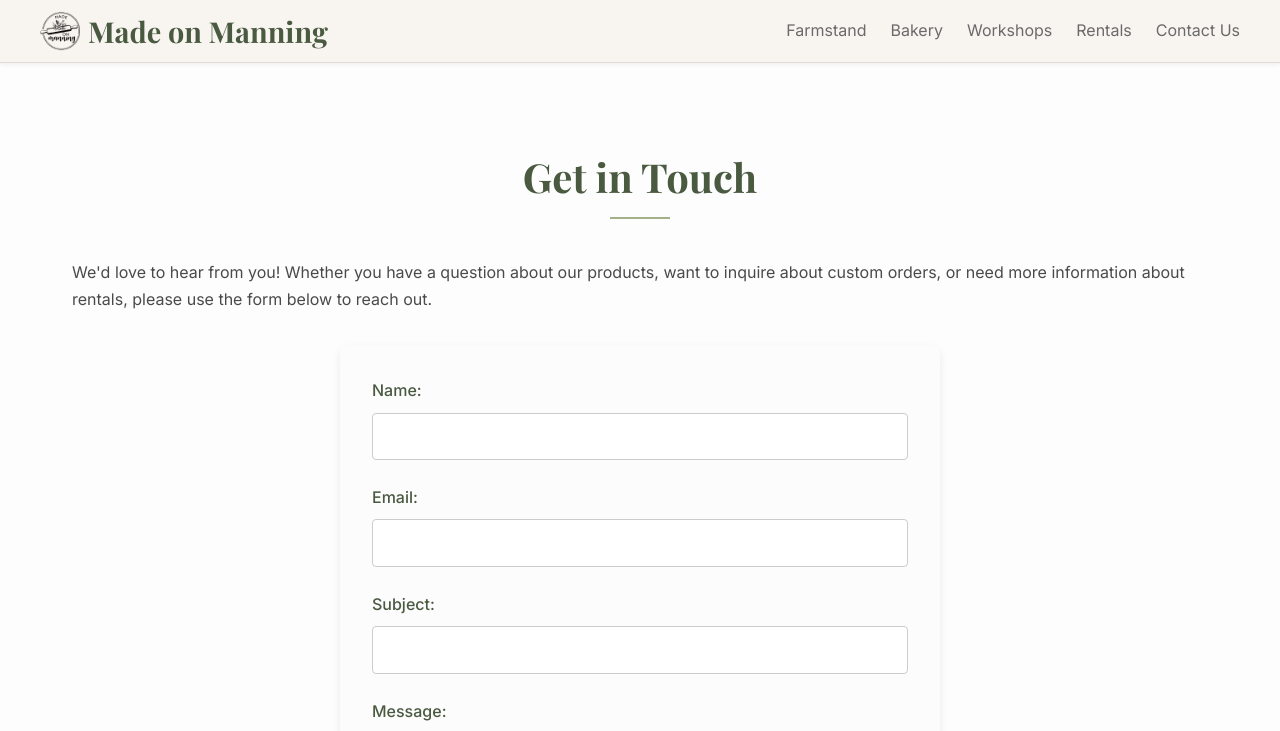
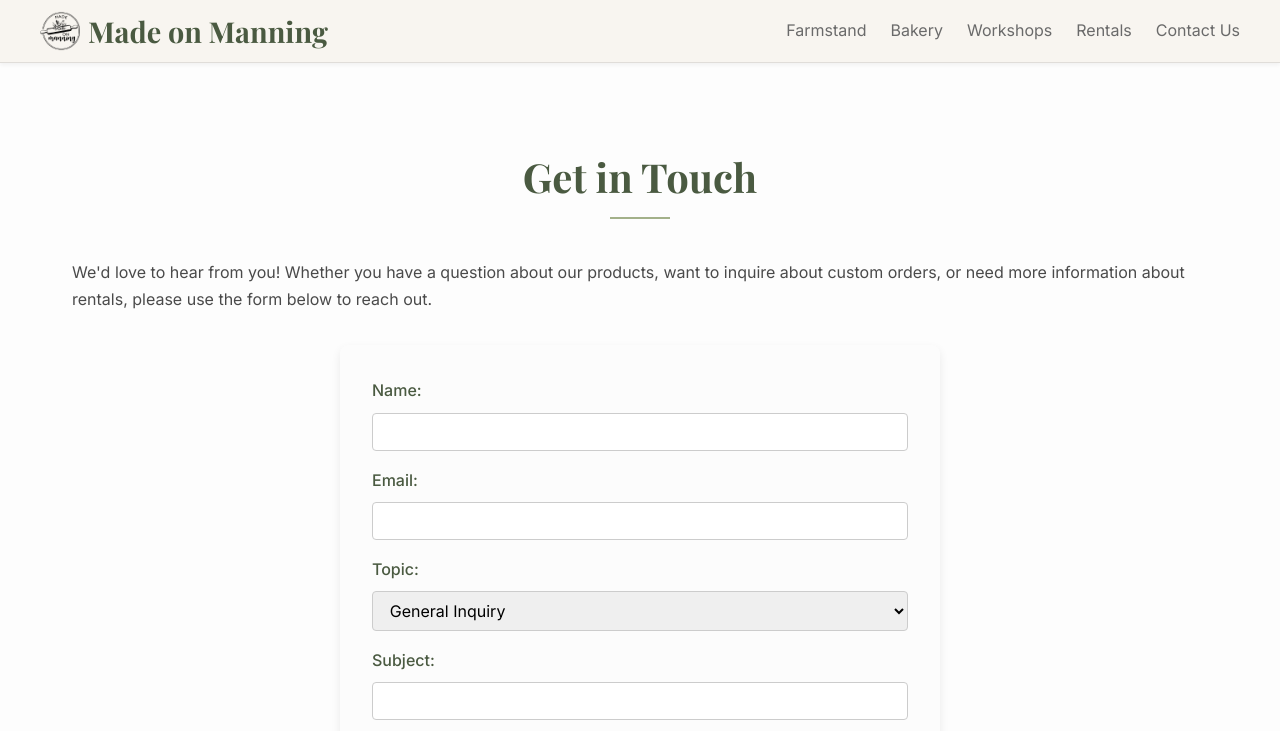
Before and after one commit to madeonmanning/madeonmanning.github.io, a React (Vite) app: page /contact in a window 1280 px wide. Shown: the top 731 px of the page. Built offline with nearby package versions, Linux system fonts and the light colour scheme; a web font is replaced by a local one.

Commit message:
make contact form submissions work

```diff
--- a/src/pages/ContactUs.css
+++ b/src/pages/ContactUs.css
@@ -8,7 +8,7 @@
 }
 
 .form-group {
-    margin-bottom: 1.5rem;
+    margin-bottom: 1rem;
 }
 
 .form-group label {
@@ -20,9 +20,10 @@
 
 .form-group input[type="text"],
 .form-group input[type="email"],
+.form-group select,
 .form-group textarea {
     width: 100%;
-    padding: 0.8rem 1rem;
+    padding: 0.5rem 0.8rem;
     border: 1px solid #ccc;
     border-radius: 4px;
     font-size: 1rem;
--- a/src/pages/ContactUs.jsx
+++ b/src/pages/ContactUs.jsx
@@ -3,13 +3,21 @@ import './PageDefaults.css'; // Reusing common page styles
 import './ContactUs.css'; // Specific styles for the form
 
 function ContactUs() {
+  // State to manage form data
   const [formData, setFormData] = useState({
     name: '',
     email: '',
+    topic: 'General Inquiry', // Added topic with a default value
     subject: '',
     message: '',
   });
 
+  // State to manage submission feedback (success/error messages)
+  const [submissionStatus, setSubmissionStatus] = useState(null);
+  // State to manage loading indicator during submission
+  const [isLoading, setIsLoading] = useState(false);
+
+  // Handles changes to form input fields and updates the formData state
   const handleChange = (e) => {
     const { name, value } = e.target;
     setFormData((prevData) => ({
@@ -18,19 +26,57 @@ function ContactUs() {
     }));
   };
 
-  const handleSubmit = (e) => {
-    e.preventDefault();
-    // In a real application, you would send this data to a backend server
-    // For now, let's just log it to the console
-    console.log('Form submitted:', formData);
-    alert('Thank you for your message! We will get back to you soon.');
-    // You might want to clear the form after submission
+  // Handles the form submission
+  const handleSubmit = async (e) => {
+    e.preventDefault(); // Prevent default browser form submission
+
+    setIsLoading(true); // Set loading state to true
+    setSubmissionStatus(null); // Clear previous submission status
+
+    // Concatenate topic and subject for the custom _subject field
+    const fullSubject = `${formData.topic}: ${formData.subject}`;
+
+    // Create a FormData object to send to FormSubmit.co
+    // This is necessary because FormSubmit.co expects traditional form data
+    const dataToSend = new FormData();
+    dataToSend.append('name', formData.name);
+    dataToSend.append('email', formData.email);
+    dataToSend.append('topic', formData.topic);
+    dataToSend.append('subject', formData.subject);
+    dataToSend.append('message', formData.message);
+    dataToSend.append('_subject', fullSubject); // Dynamic _subject
+    dataToSend.append('_captcha', 'false'); // Disable captcha for FormSubmit.co
+
+    try {
+      // Send the form data to FormSubmit.co using fetch
+      const response = await fetch("https://formsubmit.co/443b1077a09ebce89f8950b9fb77b52d", {
+        method: "POST",
+        body: dataToSend,
+      });
+
+      // FormSubmit.co typically redirects or returns a 200 OK.
+      // We check if the response was successful (status 2xx)
+      if (response.ok) {
+        setSubmissionStatus({ type: 'success', message: 'Thank you for your message! We will get back to you soon.' });
+        // Clear the form after successful submission
         setFormData({
           name: '',
           email: '',
+          topic: 'General Inquiry', // Reset topic to default
           subject: '',
           message: '',
         });
+      } else {
+        // Handle cases where FormSubmit.co might return an error status
+        setSubmissionStatus({ type: 'error', message: 'There was an error sending your message. Please try again.' });
+      }
+    } catch (error) {
+      // Catch network errors or other issues during the fetch request
+      console.error('Submission error:', error);
+      setSubmissionStatus({ type: 'error', message: 'A network error occurred. Please check your connection and try again.' });
+    } finally {
+      setIsLoading(false); // Set loading state to false
+    }
   };
 
   return (
@@ -52,6 +98,7 @@ function ContactUs() {
             value={formData.name}
             onChange={handleChange}
             required
+            className="rounded-md"
           />
         </div>
 
@@ -64,7 +111,25 @@ function ContactUs() {
             value={formData.email}
             onChange={handleChange}
             required
+            className="rounded-md"
           />
+        </div>
+
+        <div className="form-group">
+          <label htmlFor="topic">Topic:</label>
+          <select
+            id="topic"
+            name="topic"
+            value={formData.topic}
+            onChange={handleChange}
+            required
+            className="rounded-md"
+          >
+            <option value="General Inquiry">General Inquiry</option>
+            <option value="Custom Baked Goods">Custom Baked Goods</option>
+            <option value="Rentals">Rentals</option>
+            <option value="Other">Other</option>
+          </select>
         </div>
 
         <div className="form-group">
@@ -76,6 +141,7 @@ function ContactUs() {
             value={formData.subject}
             onChange={handleChange}
             required
+            className="rounded-md"
           />
         </div>
 
@@ -88,11 +154,25 @@ function ContactUs() {
             value={formData.message}
             onChange={handleChange}
             required
+            className="rounded-md"
           ></textarea>
         </div>
 
-        <button type="submit" className="submit-button">Send Message</button>
+        <button
+          type="submit"
+          className="submit-button rounded-md"
+          disabled={isLoading} // Disable button while submitting
+        >
+          {isLoading ? 'Sending...' : 'Send Message'}
+        </button>
       </form>
+
+      {/* Display submission status messages */}
+      {submissionStatus && (
+        <div className={`submission-message ${submissionStatus.type === 'success' ? 'text-green-600' : 'text-red-600'} p-3 mb-4 rounded-md`}>
+          {submissionStatus.message}
+        </div>
+      )}
 
       <p className="email-direct">
         You can also email us directly at: <a href="mailto:madeonmanning@gmail.com">madeonmanning@gmail.com</a>
```
Lines whose indentation alone changed are shown as unchanged.
